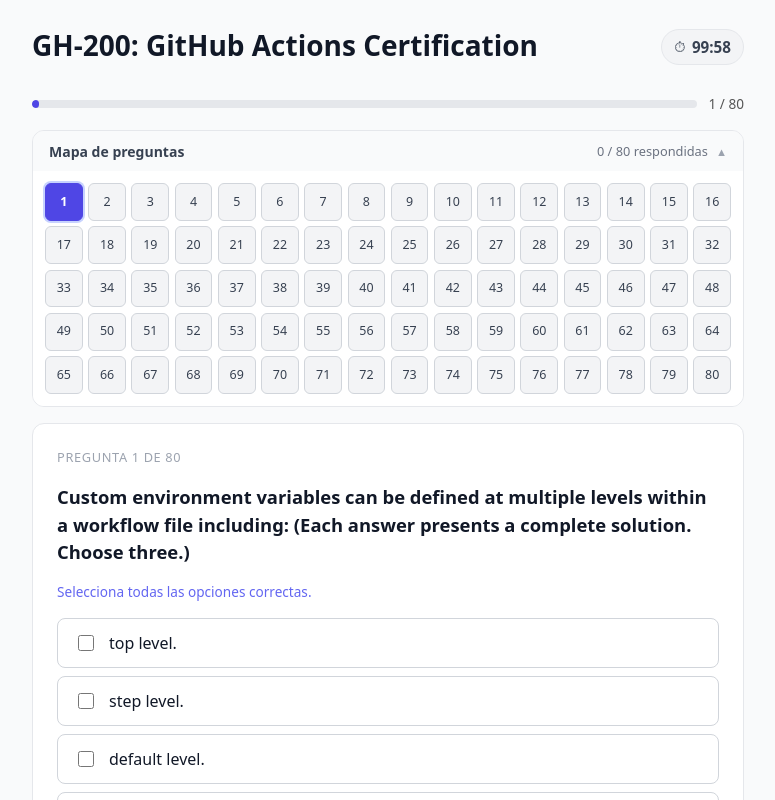
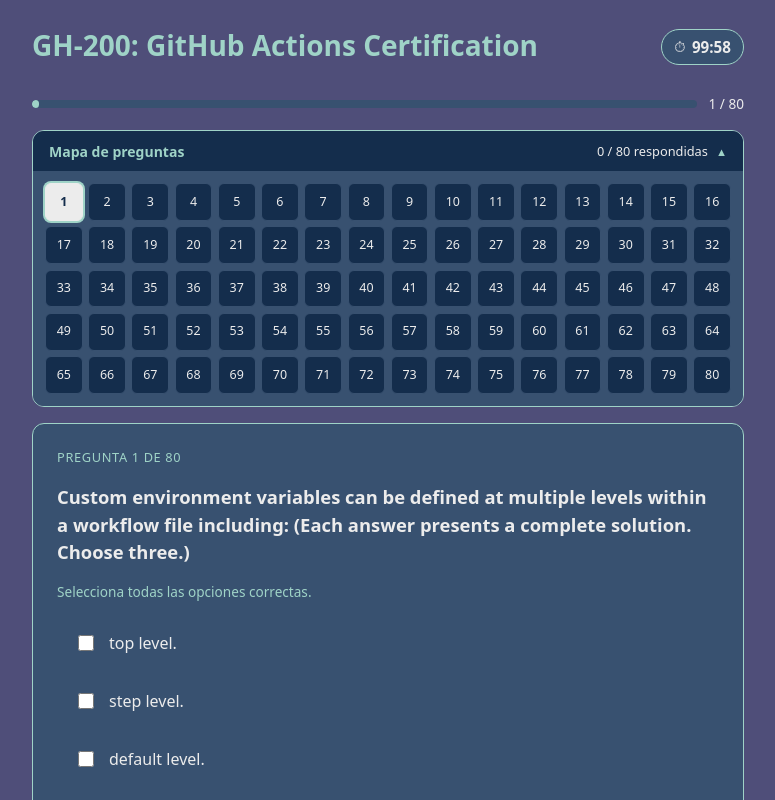
Before and after one commit to MatsuoIV/cert-exams, a React (Vite) app: page / in a window 1280 px wide. Both pictures are taken after a click on the button "Iniciar examen". Shown: the top 800 px of the page, without its empty margins (252-1027 px from the left). Built offline with nearby package versions, Linux system fonts and the light colour scheme.

Commit message:
Changing color palette

```diff
--- a/src/App.css
+++ b/src/App.css
@@ -1,3 +1,11 @@
+/*
+  Palette
+  --color-1: #ececec  light gray       → text, light surfaces
+  --color-2: #9fd3c7  teal/mint        → accents, highlights, answered
+  --color-3: #385170  medium navy      → card surfaces, navigator
+  --color-4: #142d4c  dark navy        → page background
+*/
+
 /* ── Layout ─────────────────────────────────────────────── */
 #root {
   max-width: 760px;
@@ -27,10 +35,11 @@
 .app-title {
   font-size: 1.75rem;
   margin: 0 0 0.25rem;
+  color: #9fd3c7;
 }
 
 .app-description {
-  color: #666;
+  color: #ececec;
   margin: 0;
 }
 
@@ -43,14 +52,16 @@
 /* ── Welcome screen ─────────────────────────────────────── */
 .welcome {
   display: flex;
+  flex-direction: column;
   justify-content: center;
   align-items: center;
   min-height: 60vh;
+  gap: 1.5rem;
 }
 
 .welcome-card {
-  background: #fff;
-  border: 1px solid #e5e7eb;
+  background: #385170;
+  border: 1px solid #9fd3c7;
   border-radius: 1rem;
   padding: 2.5rem 2rem;
   max-width: 480px;
@@ -64,25 +75,31 @@
 .welcome-title {
   font-size: 1.6rem;
   margin: 0;
+  color: #ececec;
 }
 
 .welcome-description {
-  color: #6b7280;
+  color: #9fd3c7;
   margin: 0;
   font-size: 0.95rem;
 }
 
 .welcome-meta {
   list-style: none;
-  padding: 0;
+  padding: 1rem;
   margin: 0;
   display: flex;
   flex-direction: column;
   gap: 0.6rem;
   text-align: left;
-  background: #f9fafb;
+  background: #142d4c;
   border-radius: 0.5rem;
-  padding: 1rem;
+}
+
+.welcome-footer {
+  font-size: 0.8rem;
+  color: #9fd3c7;
+  text-align: center;
 }
 
 .welcome-meta li {
@@ -90,7 +107,7 @@
   align-items: center;
   gap: 0.6rem;
   font-size: 0.9rem;
-  color: #374151;
+  color: #ececec;
 }
 
 .welcome-meta-icon {
@@ -113,17 +130,17 @@
   gap: 0.4rem;
   padding: 0.35rem 0.75rem;
   border-radius: 9999px;
-  background: #f3f4f6;
-  border: 1px solid #e5e7eb;
+  background: #385170;
+  border: 1px solid #9fd3c7;
   font-size: 0.95rem;
   font-weight: 600;
-  color: #374151;
+  color: #ececec;
 }
 
 .exam-timer--urgent {
-  background: #fee2e2;
-  border-color: #fca5a5;
-  color: #b91c1c;
+  background: #5c1a1a;
+  border-color: #f87171;
+  color: #fca5a5;
   animation: timer-pulse 1s ease-in-out infinite;
 }
 
@@ -146,28 +163,28 @@
 .progress-bar-track {
   flex: 1;
   height: 8px;
-  background: #e5e7eb;
+  background: #385170;
   border-radius: 9999px;
   overflow: hidden;
 }
 
 .progress-bar-fill {
   height: 100%;
-  background: #4f46e5;
+  background: #9fd3c7;
   border-radius: 9999px;
   transition: width 0.3s ease;
 }
 
 .progress-bar-label {
   font-size: 0.85rem;
-  color: #555;
+  color: #ececec;
   white-space: nowrap;
 }
 
 /* ── Question card ──────────────────────────────────────── */
 .question-card {
-  background: #fff;
-  border: 1px solid #e5e7eb;
+  background: #385170;
+  border: 1px solid #9fd3c7;
   border-radius: 0.75rem;
   padding: 1.5rem;
   display: flex;
@@ -177,7 +194,7 @@
 
 .question-counter {
   font-size: 0.8rem;
-  color: #9ca3af;
+  color: #9fd3c7;
   margin: 0;
   text-transform: uppercase;
   letter-spacing: 0.05em;
@@ -187,17 +204,18 @@
   font-size: 1.15rem;
   margin: 0;
   line-height: 1.5;
+  color: #ececec;
 }
 
 .question-hint {
   font-size: 0.85rem;
-  color: #6366f1;
+  color: #9fd3c7;
   margin: 0;
 }
 
 /* ── Question navigator ─────────────────────────────────── */
 .navigator {
-  border: 1px solid #e5e7eb;
+  border: 1px solid #9fd3c7;
   border-radius: 0.75rem;
   overflow: hidden;
 }
@@ -208,30 +226,30 @@
   align-items: center;
   gap: 0.5rem;
   padding: 0.65rem 1rem;
-  background: #f9fafb;
+  background: #142d4c;
   border: none;
   border-radius: 0;
   font-size: 0.875rem;
   font-weight: 600;
-  color: #374151;
+  color: #9fd3c7;
   cursor: pointer;
   text-align: left;
 }
 
 .navigator-toggle:hover {
-  background: #f3f4f6;
+  background: #0e1f35;
 }
 
 .navigator-toggle-meta {
   margin-left: auto;
   font-weight: 400;
-  color: #6b7280;
+  color: #ececec;
   font-size: 0.8rem;
 }
 
 .navigator-toggle-arrow {
   font-size: 0.7rem;
-  color: #9ca3af;
+  color: #9fd3c7;
 }
 
 .navigator-grid {
@@ -239,7 +257,7 @@
   grid-template-columns: repeat(auto-fill, minmax(2.25rem, 1fr));
   gap: 0.35rem;
   padding: 0.75rem;
-  background: #fff;
+  background: #385170;
 }
 
 .navigator-btn {
@@ -255,27 +273,28 @@
 
 .navigator-btn:hover {
   transform: scale(1.1);
-  box-shadow: 0 1px 4px rgba(0,0,0,0.12);
+  box-shadow: 0 1px 4px rgba(0,0,0,0.3);
 }
 
 .navigator-btn--unanswered {
-  background: #f3f4f6;
-  border-color: #d1d5db;
-  color: #374151;
+  background: #142d4c;
+  border-color: #385170;
+  color: #ececec;
 }
 
 .navigator-btn--answered {
-  background: #d1fae5;
-  border-color: #6ee7b7;
-  color: #065f46;
+  background: #9fd3c7;
+  border-color: #9fd3c7;
+  color: #142d4c;
+  font-weight: 600;
 }
 
 .navigator-btn--current {
-  background: #4f46e5;
-  border-color: #4f46e5;
-  color: #fff;
+  background: #ececec;
+  border-color: #ececec;
+  color: #142d4c;
   font-weight: 700;
-  box-shadow: 0 0 0 2px #c7d2fe;
+  box-shadow: 0 0 0 2px #9fd3c7;
 }
 
 /* ── Question & option images ───────────────────────────── */
@@ -283,7 +302,7 @@
   display: block;
   max-width: 100%;
   border-radius: 0.375rem;
-  border: 1px solid #e5e7eb;
+  border: 1px solid #9fd3c7;
 }
 
 .question-image--summary {
@@ -333,25 +352,26 @@
   align-items: center;
   gap: 0.75rem;
   padding: 0.75rem 1rem;
-  border: 1px solid #d1d5db;
+  border: 1px solid #385170;
   border-radius: 0.5rem;
   cursor: pointer;
   transition: border-color 0.15s, background 0.15s;
+  color: #ececec;
 }
 
 .option-label:hover {
-  border-color: #6366f1;
-  background: #eef2ff;
+  border-color: #9fd3c7;
+  background: #142d4c;
 }
 
 .option-label--selected {
-  border-color: #4f46e5;
-  background: #eef2ff;
+  border-color: #9fd3c7;
+  background: #142d4c;
   font-weight: 500;
 }
 
 .option-label input {
-  accent-color: #4f46e5;
+  accent-color: #9fd3c7;
   width: 1rem;
   height: 1rem;
   flex-shrink: 0;
@@ -379,21 +399,22 @@
 }
 
 .btn--primary {
-  background: #4f46e5;
-  color: #fff;
+  background: #9fd3c7;
+  color: #142d4c;
+  font-weight: 600;
 }
 
 .btn--primary:hover:not(:disabled) {
-  background: #4338ca;
+  background: #ececec;
 }
 
 .btn--secondary {
-  background: #f3f4f6;
-  color: #374151;
+  background: #142d4c;
+  color: #ececec;
 }
 
 .btn--secondary:hover:not(:disabled) {
-  background: #e5e7eb;
+  background: #0e1f35;
 }
 
 /* ── Summary ────────────────────────────────────────────── */
@@ -414,6 +435,7 @@
 .summary-header h1 {
   margin: 0;
   font-size: 1.5rem;
+  color: #ececec;
 }
 
 .score-badge {
@@ -422,25 +444,26 @@
   align-items: center;
   padding: 1rem 2rem;
   border-radius: 0.75rem;
-  background: #f3f4f6;
+  background: #385170;
 }
 
 .score-badge[data-passing="true"] {
-  background: #d1fae5;
+  background: #1a4a38;
 }
 
 .score-badge[data-passing="false"] {
-  background: #fee2e2;
+  background: #4a1a1a;
 }
 
 .score-value {
   font-size: 2.5rem;
   font-weight: 700;
+  color: #ececec;
 }
 
 .score-detail {
   font-size: 0.9rem;
-  color: #555;
+  color: #9fd3c7;
 }
 
 .summary-list {
@@ -452,26 +475,27 @@
 }
 
 .summary-item {
-  border: 1px solid #e5e7eb;
+  border: 1px solid #385170;
   border-left-width: 4px;
   border-radius: 0.5rem;
   padding: 1rem;
   display: flex;
   flex-direction: column;
   gap: 0.5rem;
+  background: #385170;
 }
 
 .summary-item--correct {
-  border-left-color: #10b981;
+  border-left-color: #9fd3c7;
 }
 
 .summary-item--wrong {
-  border-left-color: #ef4444;
+  border-left-color: #f87171;
 }
 
 .summary-item-number {
   font-size: 0.75rem;
-  color: #9ca3af;
+  color: #9fd3c7;
   text-transform: uppercase;
   letter-spacing: 0.05em;
   margin: 0;
@@ -480,6 +504,7 @@
 .summary-item-text {
   font-weight: 500;
   margin: 0;
+  color: #ececec;
 }
 
 .summary-answers {
@@ -495,26 +520,26 @@
 }
 
 .summary-answer-label {
-  color: #6b7280;
+  color: #9fd3c7;
   flex-shrink: 0;
 }
 
 .summary-answer-value.correct {
-  color: #059669;
+  color: #9fd3c7;
   font-weight: 500;
 }
 
 .summary-answer-value.wrong {
-  color: #dc2626;
+  color: #f87171;
   text-decoration: line-through;
 }
 
 .summary-explanation {
   font-size: 0.85rem;
-  color: #6b7280;
-  background: #f9fafb;
+  color: #ececec;
+  background: #142d4c;
   padding: 0.5rem 0.75rem;
   border-radius: 0.375rem;
   margin: 0;
-  border-left: 3px solid #d1d5db;
+  border-left: 3px solid #9fd3c7;
 }
--- a/src/components/WelcomeScreen.tsx
+++ b/src/components/WelcomeScreen.tsx
@@ -44,6 +44,10 @@
           Iniciar examen
         </button>
       </div>
+
+      <footer className="welcome-footer">
+        Hecho con amor, paciencia, Sertralina y Caldo de Gallina
+      </footer>
     </div>
   )
 }
--- a/src/index.css
+++ b/src/index.css
@@ -8,8 +8,8 @@
   font-family: system-ui, Avenir, Helvetica, Arial, sans-serif;
   line-height: 1.5;
   font-weight: 400;
-  color: #111827;
-  background-color: #f9fafb;
+  color: #d0edf8;
+  background-color: #4f4e79;
   font-synthesis: none;
   text-rendering: optimizeLegibility;
   -webkit-font-smoothing: antialiased;
@@ -25,7 +25,7 @@
 h1,
 h2,
 h3 {
-  color: #111827;
+  color: #fff;
 }
 
 button {
```
